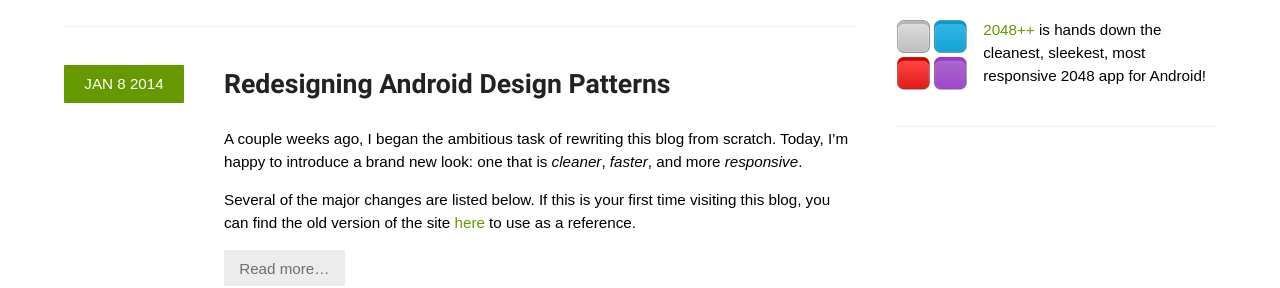
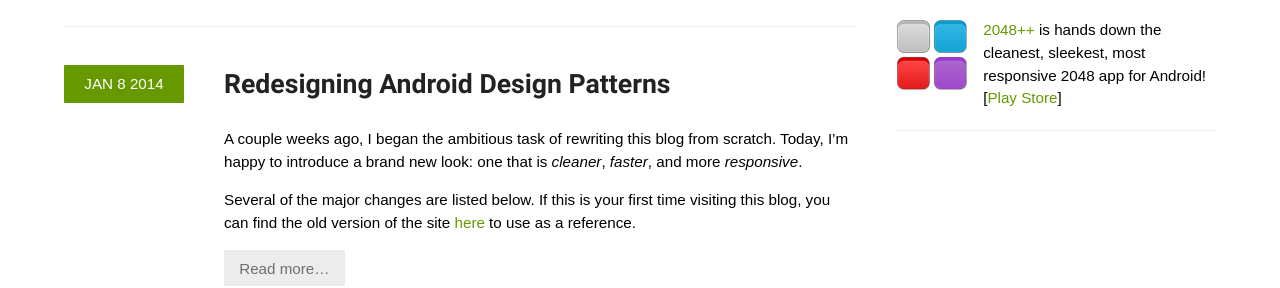
Before and after one commit to alexjlockwood/AndroidDesignPatterns, a Jekyll site: the page built from index.html, in a window 1280 px wide. Shown: the part 638-926 px from the top of the page. Built offline with Jekyll 4.4.1, drawn with Linux system fonts in a browser that asks for light colours; some web fonts are replaced; Markdown is read by kramdown in place of the engine named in the settings; the list of posts is cut into pages by our own code; comment, search, counter and statistics services are not loaded.

Commit message:
added new play store link

```diff
--- a/_layouts/default.html
+++ b/_layouts/default.html
@@ -94,7 +94,7 @@
 	      <a href="https://play.google.com/store/apps/details?id=com.alexjlockwood.twentyfortyeight">
 		<img style="float: left; margin-right: 1em; margin-bottom: 1em;" src="{{ site.baseurl }}/assets/images/2048_icon_72x72.png"/>
 	      </a>
-	      <span><a href="https://play.google.com/store/apps/details?id=com.alexjlockwood.twentyfortyeight">2048++</a> is hands down the cleanest, sleekest, most responsive 2048 app for Android!</span>
+	      <span><a href="https://play.google.com/store/apps/details?id=com.alexjlockwood.twentyfortyeight">2048++</a> is hands down the cleanest, sleekest, most responsive 2048 app for Android! [<a href="https://play.google.com/store/apps/details?id=com.alexjlockwood.twentyfortyeight">Play Store</a>]</span>
 	      <div style="clear: both"></div>
 	</div>
 	<div class="box gbadge">
```
